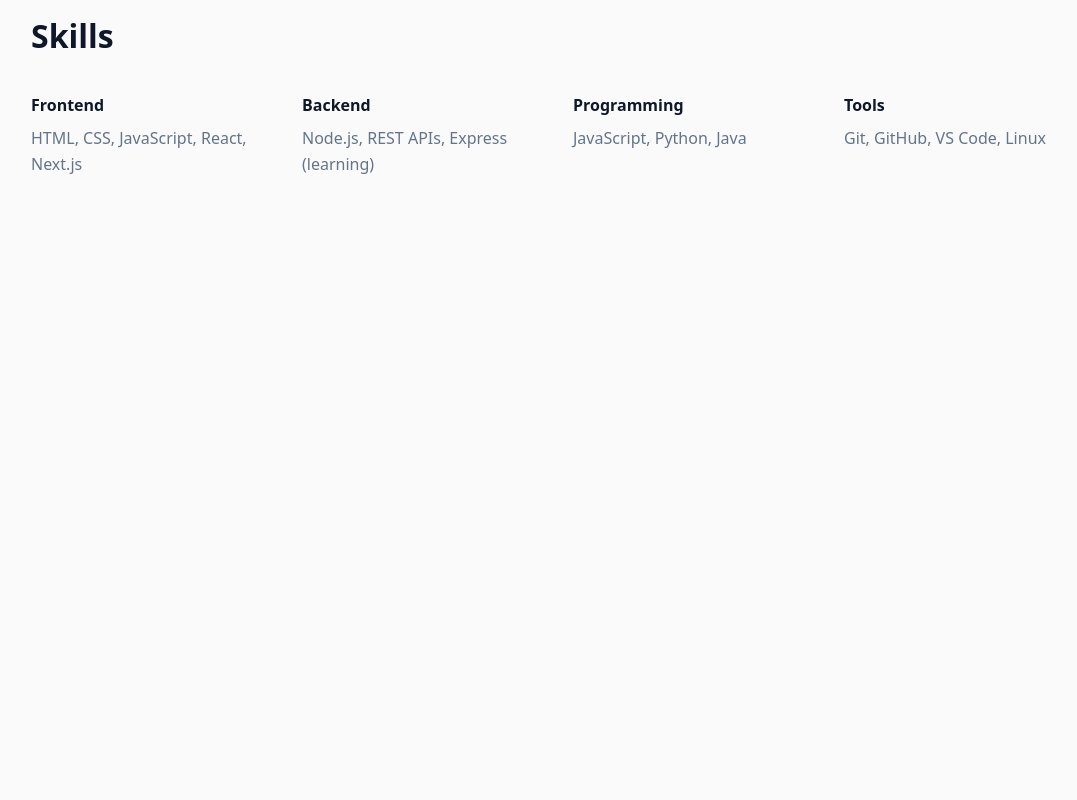
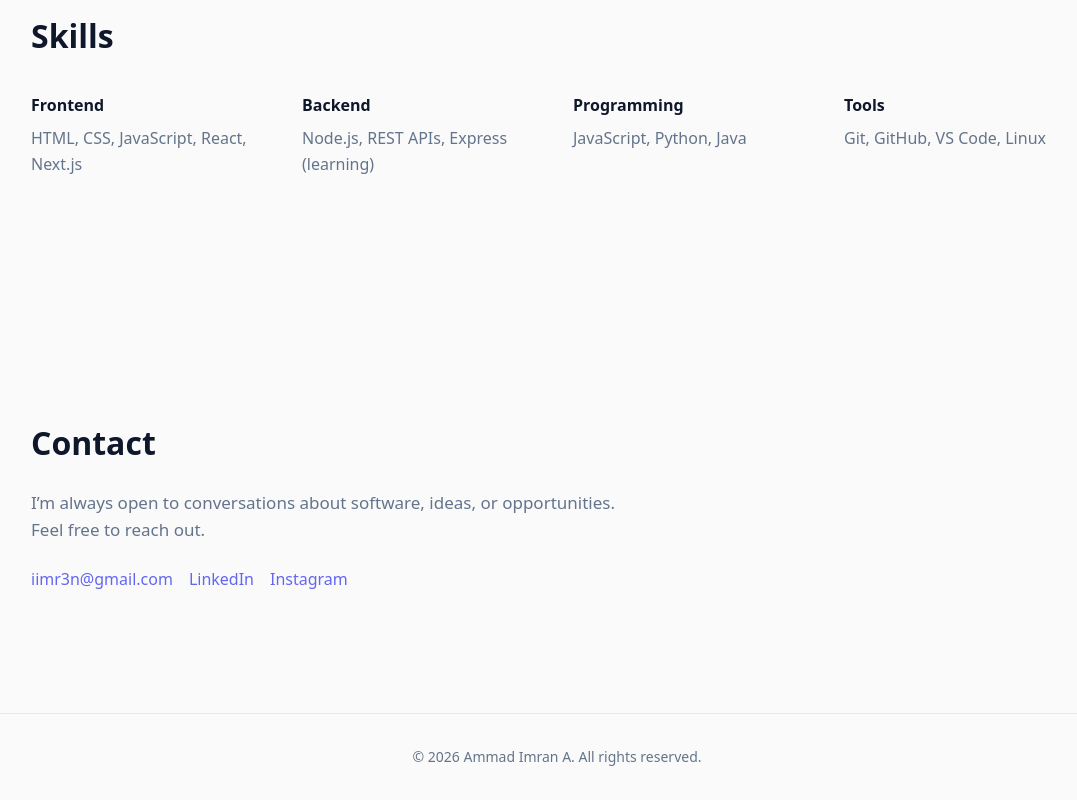
Before and after one commit to iimr4n/portfolio-js, a Next.js app: page / in a window 1280 px wide. Shown: the part 1104-1904 px from the top of the page, without its empty margins (83-1160 px from the left). Before the commit the page ends 1401 px from the top, so only its background shows below. Built offline with nearby package versions, Linux system fonts and the light colour scheme.

Commit message:
Update page.jsx

```diff
--- a/app/page.jsx
+++ b/app/page.jsx
@@ -1,6 +1,8 @@
 import Hero from "../components/Hero";
 import About from "../components/About";
 import Skills from "../components/Skills";
+import Contact from "../components/Contact";
+import Footer from "../components/Footer";
 
 export default function Home() {
   return (
@@ -8,6 +10,8 @@ export default function Home() {
       <Hero />
       <About />
       <Skills />
+      <Contact />
+      <Footer />
     </>
   );
 }
```
